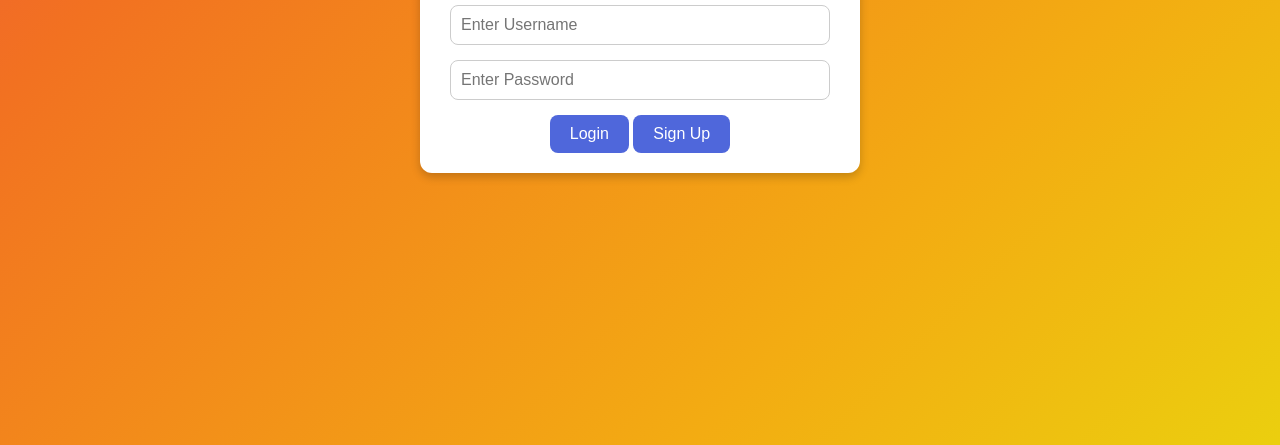
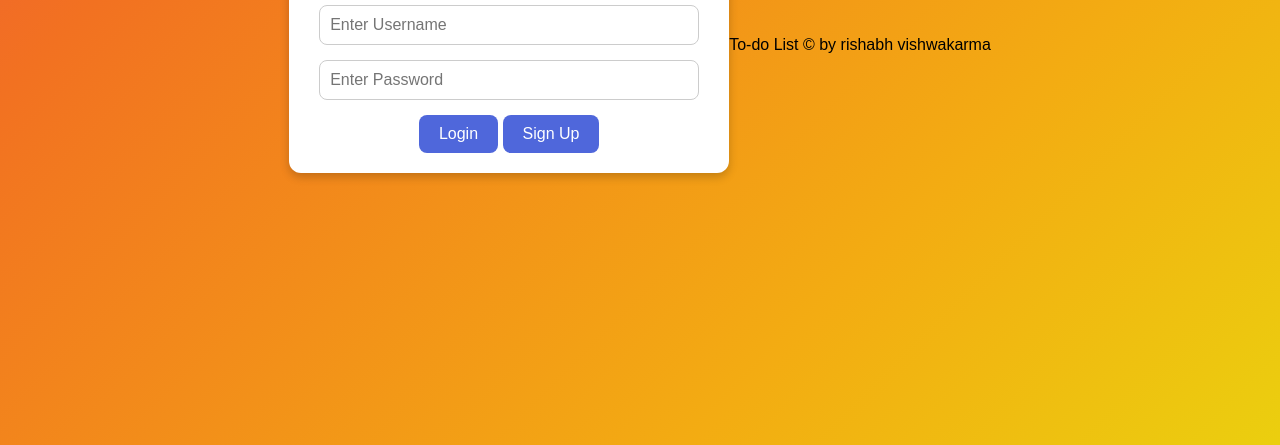
Before and after one commit to HALLIESCOMET76/ToDo-listapp, a plain HTML site: page index.html in a window 1280 px wide. Shown: the part 355-800 px from the top of the page. Drawn offline with Linux system fonts and the light colour scheme.

Commit message:
tfghjkl;
ghjkl

```diff
--- a/index.html
+++ b/index.html
@@ -37,6 +37,13 @@
         </div>
     </div>
 
+    <div class="footer"><footer>
+        <footer>
+            <p>To-do List &copy; by rishabh vishwakarma</p>
+        </footer>
+    </footer>
+</div>
+
     <!-- Link to external JavaScript file for app functionality -->
     <script src="script.js"></script>
 </body>
--- a/style.css
+++ b/style.css
@@ -85,3 +85,6 @@ button:active {
 #todo-section button:last-of-type:hover {
   background-color: #e94057;
 }
+#footer{
+  text-align: center;
+}
```
